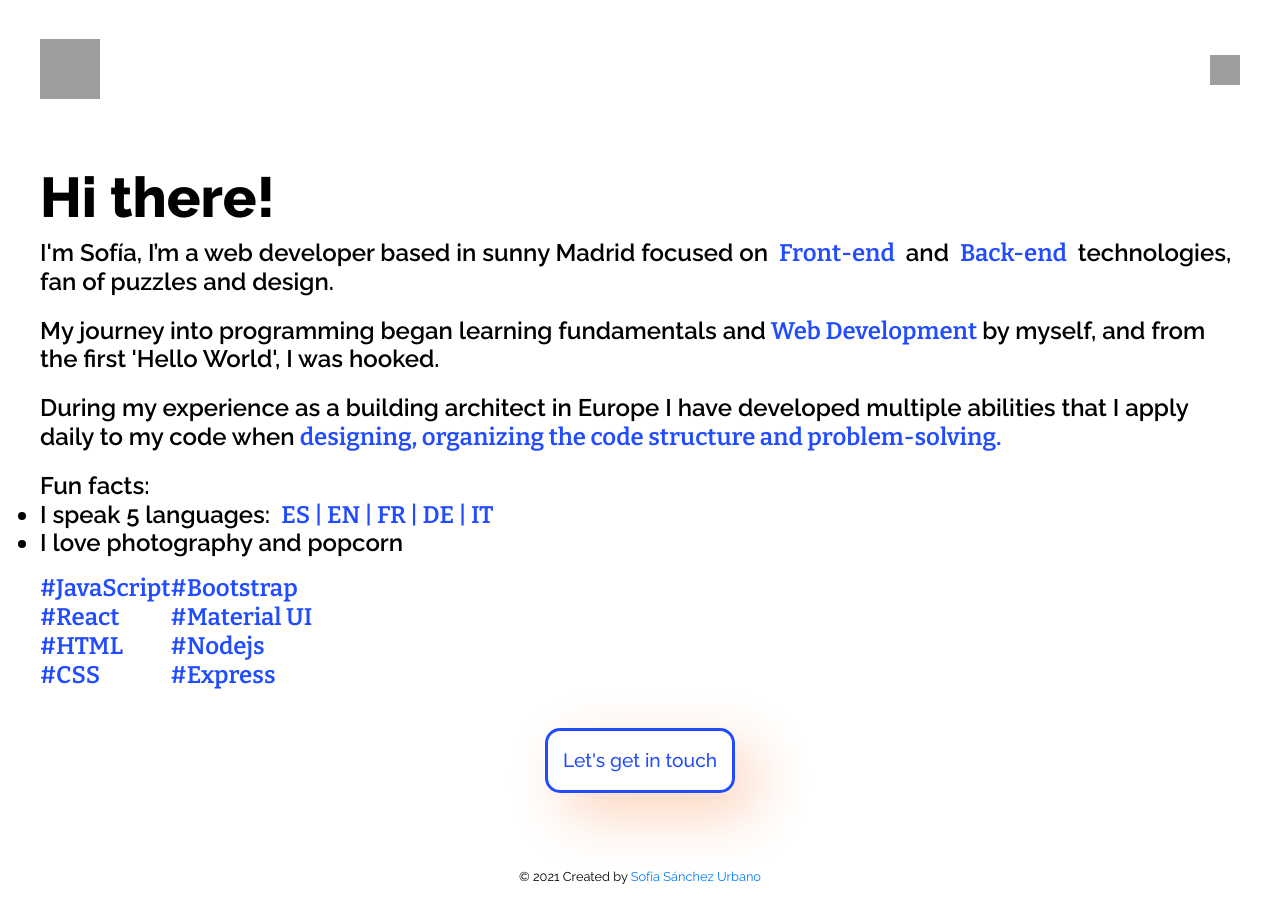
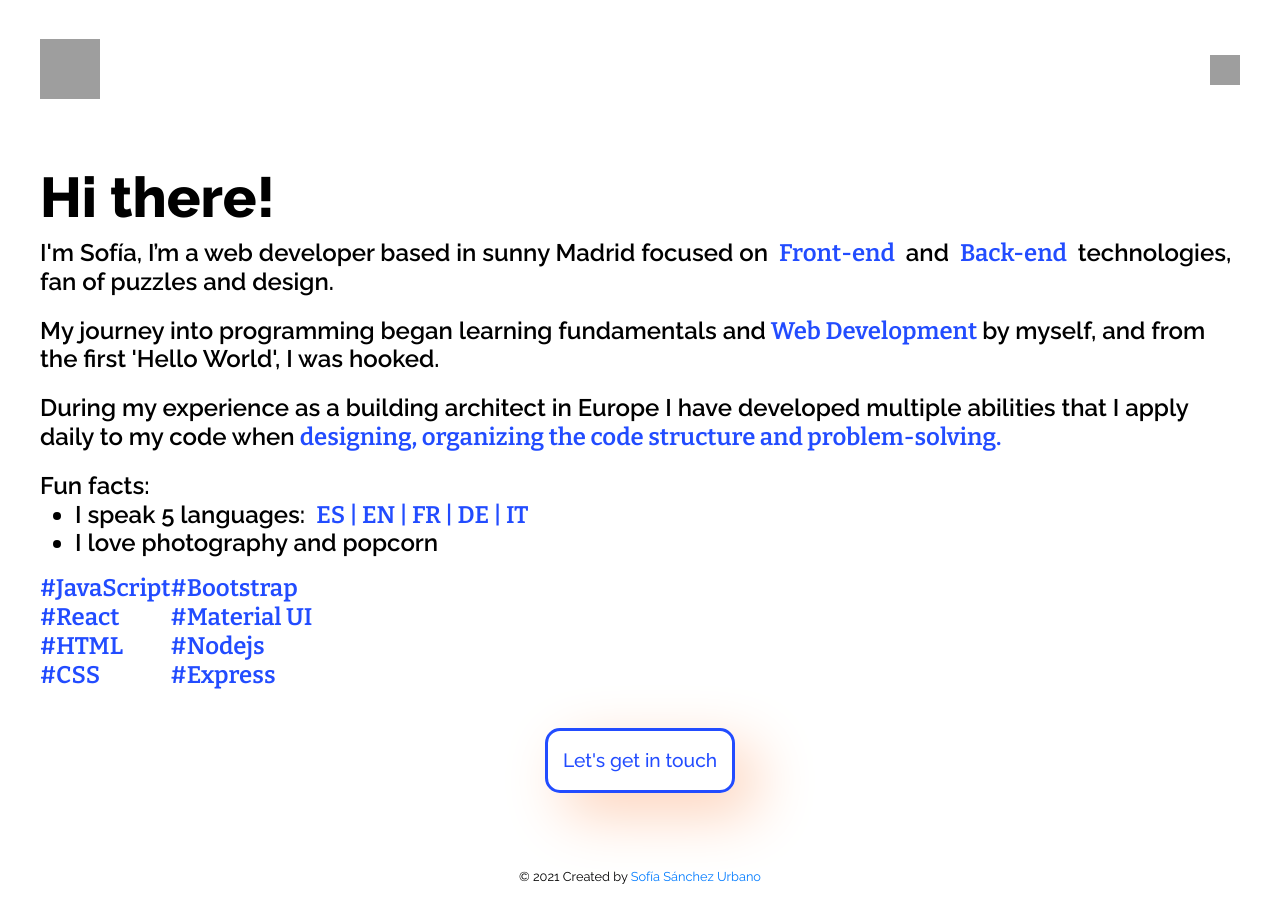
Before and after one commit to SofSanUrb/ssurbano, a React (Create React App) app: page /about in a window 1280 px wide. Shown: the top 922 px of the page. Built offline with nearby package versions, Linux system fonts and the light colour scheme; grey boxes are pictures that could not be loaded.

Commit message:
graphic text

```diff
--- a/src/App.css
+++ b/src/App.css
@@ -306,6 +306,10 @@ justify-content: space-evenly;
   margin-top: 20px;
 }
 
+.rest-about li{
+  margin-left: 35px;
+}
+
 .contact-me {
   box-shadow: 20px 20px 60px #fdd1b8, -20px -20px 60px #ffffff;
   padding: 15px;
@@ -318,7 +322,8 @@ justify-content: space-evenly;
 }
 
 .my-contact a {
-  color: var(--blue)
+  color: var(--blue);
+  height: auto;
 }
 /* Mobile media */
 @media (max-width: 900px) {
--- a/src/pages/Home.jsx
+++ b/src/pages/Home.jsx
@@ -13,7 +13,7 @@ export default function Home() {
           Hi. I’m Sofia.<br></br>I am a Web developer.
         </h1>
       </Fade>
-      <Footer />
+
     </div>
   );
 }
```
